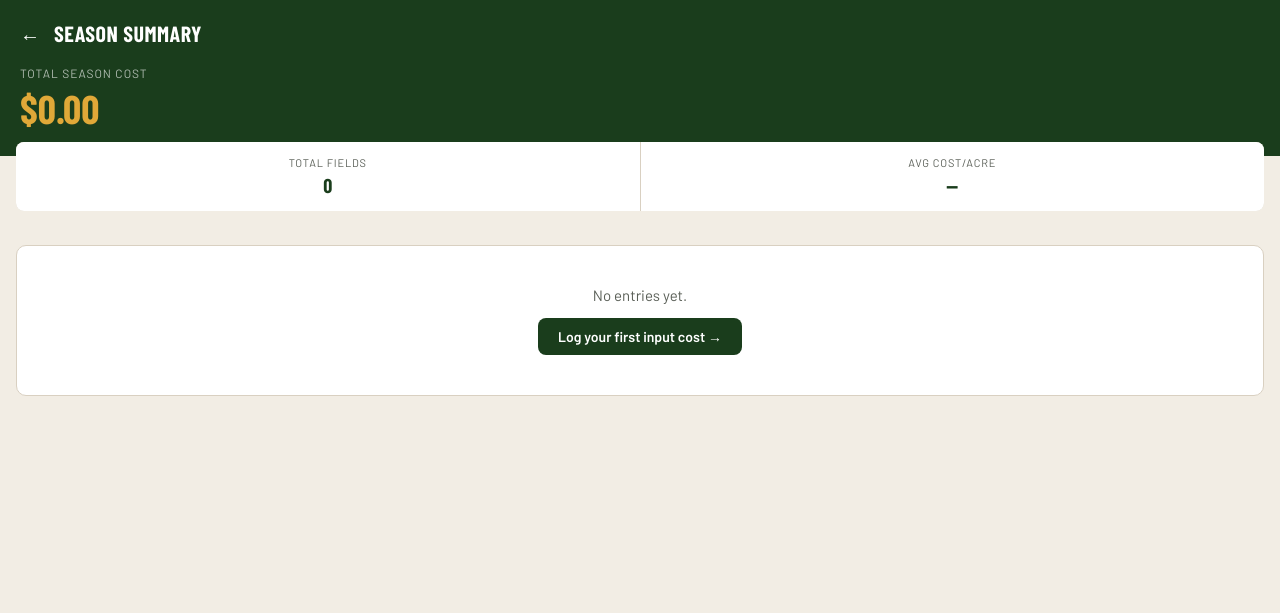
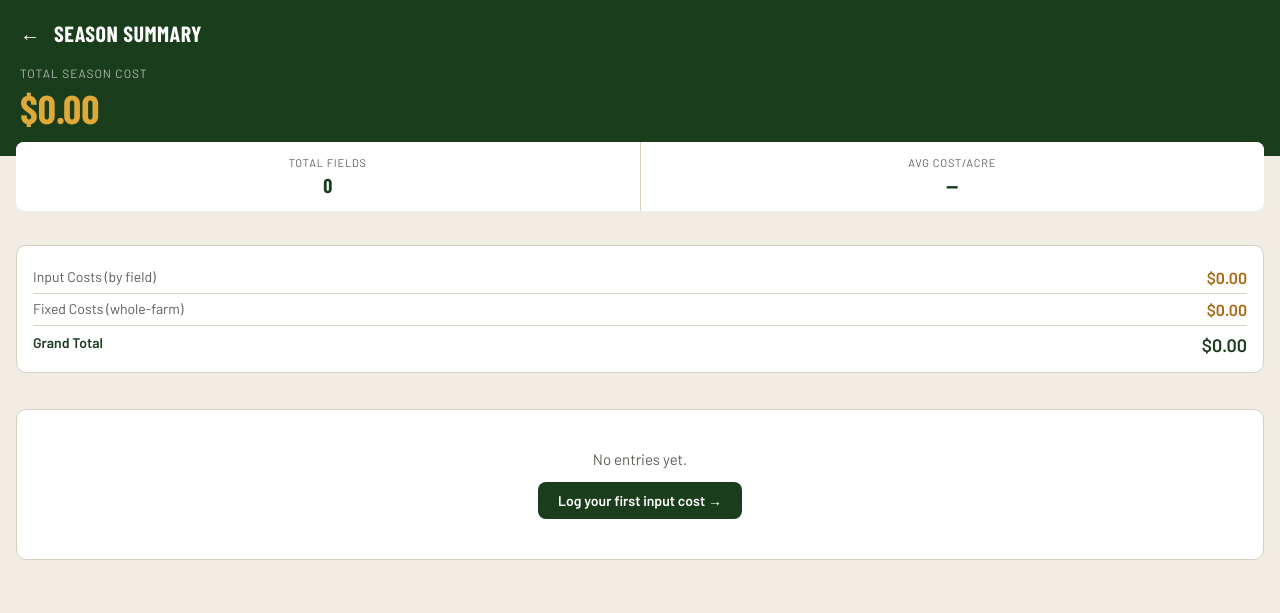
Before and after one commit to kjani-dev/farmtrack, a Flask app: page /summary in a window 1280 px wide. Shown: the top 613 px of the page. Run offline with Flask 3, Linux system fonts and the light colour scheme; the visitor is signed in with stand-in values (Sample User, id 1).

Commit message:
Add cost breakdown to summary page - input vs fixed vs grand total

```diff
--- a/app.py
+++ b/app.py
@@ -156,8 +156,18 @@ def summary():
         fields[name]['total_cost'] += float(entry['cost'])
     for field in fields.values():
         field['cost_per_acre'] = field['total_cost'] / field['acres']
-    grand_total = sum(f['total_cost'] for f in fields.values())
-    return render_template('summary.html', fields=fields, grand_total=grand_total)
+    input_total = sum(f['total_cost'] for f in fields.values())
+
+    fixed_file = f'{DATA_DIR}/fixedcosts_{session["username"]}.json'
+    if os.path.exists(fixed_file):
+        with open(fixed_file, 'r') as f:
+            fixed_entries = json.load(f)
+    else:
+        fixed_entries = []
+    fixed_total = sum(float(e['cost']) for e in fixed_entries)
+
+    grand_total = input_total + fixed_total
+    return render_template('summary.html', fields=fields, grand_total=grand_total, input_total=input_total, fixed_total=fixed_total)
 
 @app.route('/delete/<int:index>')
 @login_required
--- a/templates/summary.html
+++ b/templates/summary.html
@@ -28,7 +28,23 @@
         </div>
         <div class="stat-card">
             <div class="sc-label">Avg Cost/Acre</div>
-            <div class="sc-value">{% if total_acres > 0 %}${{ "%.2f"|format(grand_total / total_acres) }}{% else %}—{% endif %}</div>
+            <div class="sc-value">{% if total_acres > 0 %}${{ "%.2f"|format(input_total / total_acres) }}{% else %}—{% endif %}</div>
+        </div>
+    </div>
+    <div class="content" style="padding-bottom:0;">
+        <div class="card" style="padding:16px;margin-bottom:16px;">
+            <div style="display:flex;justify-content:space-between;padding:6px 0;border-bottom:1px solid var(--border);">
+                <span style="color:var(--muted);font-size:14px;">Input Costs (by field)</span>
+                <span style="font-weight:700;color:var(--amber);">${{ "%.2f"|format(input_total) }}</span>
+            </div>
+            <div style="display:flex;justify-content:space-between;padding:6px 0;border-bottom:1px solid var(--border);">
+                <span style="color:var(--muted);font-size:14px;">Fixed Costs (whole-farm)</span>
+                <span style="font-weight:700;color:var(--amber);">${{ "%.2f"|format(fixed_total) }}</span>
+            </div>
+            <div style="display:flex;justify-content:space-between;padding:8px 0 0;">
+                <span style="color:var(--green);font-size:14px;font-weight:700;">Grand Total</span>
+                <span style="font-weight:700;color:var(--green);font-size:18px;">${{ "%.2f"|format(grand_total) }}</span>
+            </div>
         </div>
     </div>
     <div class="content">
```
